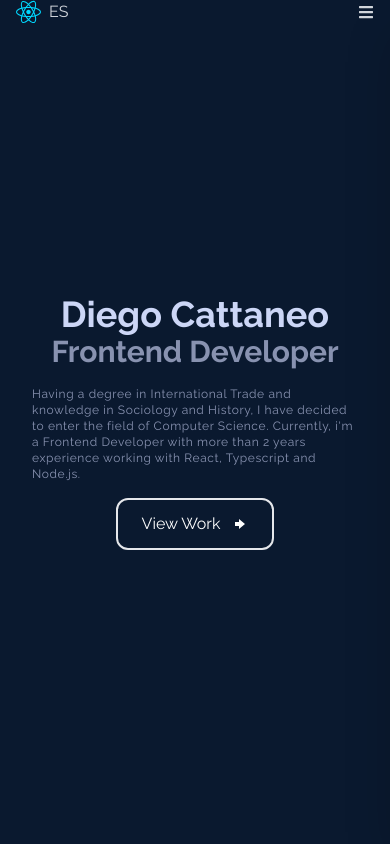
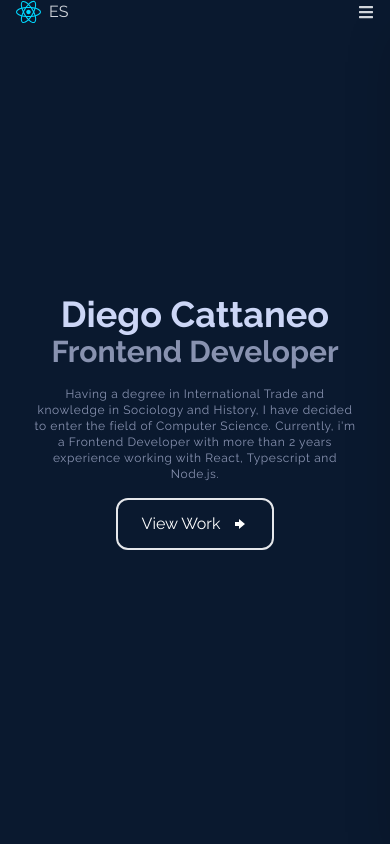
Before and after one commit to dcattaneo/portfolio-dc, a React (Vite) app: page / in a window 390 px wide. Shown: the top 844 px of the page. Built offline with nearby package versions, Linux system fonts and the light colour scheme.

Commit message:
changing home component information

```diff
--- a/src/components/Home.jsx
+++ b/src/components/Home.jsx
@@ -14,7 +14,7 @@ export const Home = ({ language }) => {
           {language ? "Frontend Developer" : "Desarrollador Web"}{" "}
         </h2>
         <div className="flex justify-center">
-          <p className=" text-[#8892b0] py-4 max-w-[700px] text-xs  sm:text-sm md:text-base tracking-wider   ">
+          <p className=" text-center sm:text-left text-[#8892b0] py-4 max-w-[700px] text-xs  sm:text-sm md:text-base tracking-wider ">
             {language
               ? "Having a degree in International Trade and knowledge in Sociology and History, I have decided to enter the field of Computer Science. Currently, i'm a Frontend Developer with more than 2 years experience working with React, Typescript and Node.js."
               : "Soy Licenciado en Comercio Internacional con conocimientos en Sociología e Historia y actualmente estudio Ciencias de la Computación. Trabajo como Desarrollador Web, y cuento con  más de 2 años de experiencia utilizando React, Typecript y Node.js."}
```
